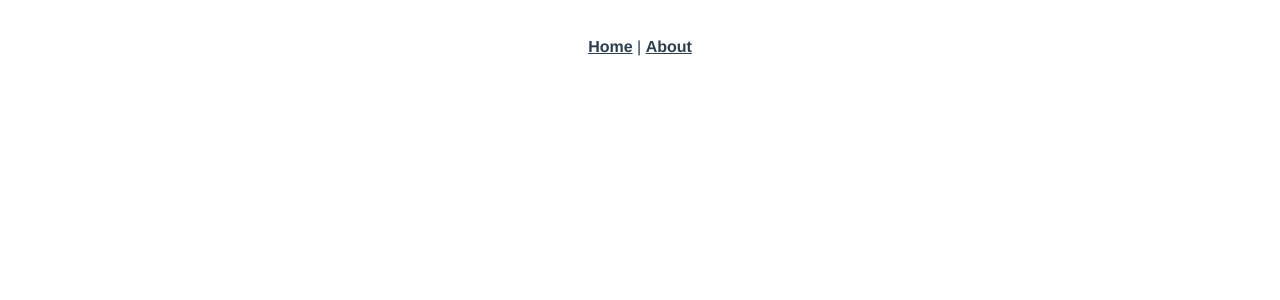
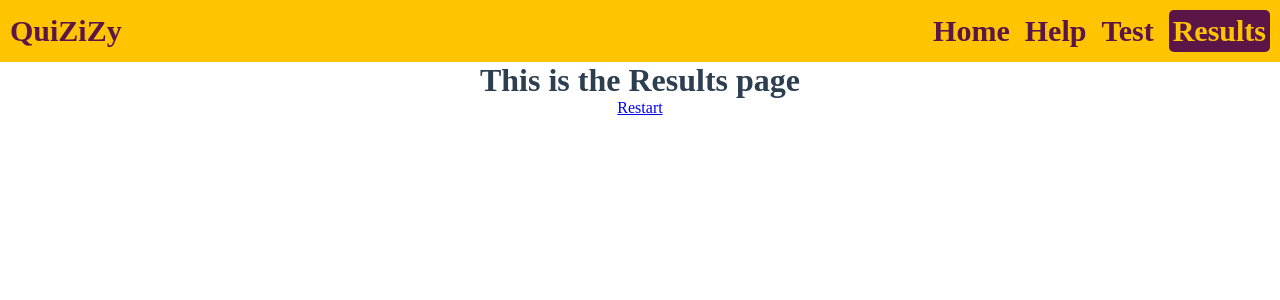
Before and after one commit to saadMeddiche/Quizizy, a Vue app: page /results in a window 1280 px wide. Before the commit this address had no page. Shown: the top 300 px of the page. Built offline with nearby package versions, Linux system fonts and the light colour scheme.

Commit message:
Stepper Component

```diff
--- a/package.json
+++ b/package.json
@@ -14,6 +14,10 @@
   "devDependencies": {
     "@vue/cli-plugin-babel": "~5.0.0",
     "@vue/cli-plugin-router": "~5.0.0",
-    "@vue/cli-service": "~5.0.0"
+    "@vue/cli-service": "~5.0.0",
+    "css-loader": "^6.7.3",
+    "node-sass": "^8.0.0",
+    "sass": "^1.58.3",
+    "sass-loader": "^13.2.0"
   }
 }
--- a/src/App.vue
+++ b/src/App.vue
@@ -1,12 +1,24 @@
 <template>
-  <nav>
-    <router-link to="/">Home</router-link> |
-    <router-link to="/about">About</router-link>
-  </nav>
+  <navbar/>
   <router-view/>
 </template>
 
+<script>
+import navbar from './components/navbar.vue'
+export default{
+
+  components:{
+    navbar
+  }
+}
+</script>
+
 <style>
+*{
+  font-family:cursive;
+  margin: 0;
+}
+
 #app {
   font-family: Avenir, Helvetica, Arial, sans-serif;
   -webkit-font-smoothing: antialiased;
@@ -15,16 +27,5 @@
   color: #2c3e50;
 }
 
-nav {
-  padding: 30px;
-}
 
-nav a {
-  font-weight: bold;
-  color: #2c3e50;
-}
-
-nav a.router-link-exact-active {
-  color: #42b983;
-}
 </style>
--- a/src/components/HelloWorld.vue
+++ /dev/null
@@ -1,58 +0,0 @@
-<template>
-  <div class="hello">
-    <h1>{{ msg }}</h1>
-    <p>
-      For a guide and recipes on how to configure / customize this project,<br>
-      check out the
-      <a href="https://cli.vuejs.org" target="_blank" rel="noopener">vue-cli documentation</a>.
-    </p>
-    <h3>Installed CLI Plugins</h3>
-    <ul>
-      <li><a href="https://github.com/vuejs/vue-cli/tree/dev/packages/%40vue/cli-plugin-babel" target="_blank" rel="noopener">babel</a></li>
-      <li><a href="https://github.com/vuejs/vue-cli/tree/dev/packages/%40vue/cli-plugin-router" target="_blank" rel="noopener">router</a></li>
-    </ul>
-    <h3>Essential Links</h3>
-    <ul>
-      <li><a href="https://vuejs.org" target="_blank" rel="noopener">Core Docs</a></li>
-      <li><a href="https://forum.vuejs.org" target="_blank" rel="noopener">Forum</a></li>
-      <li><a href="https://chat.vuejs.org" target="_blank" rel="noopener">Community Chat</a></li>
-      <li><a href="https://twitter.com/vuejs" target="_blank" rel="noopener">Twitter</a></li>
-      <li><a href="https://news.vuejs.org" target="_blank" rel="noopener">News</a></li>
-    </ul>
-    <h3>Ecosystem</h3>
-    <ul>
-      <li><a href="https://router.vuejs.org" target="_blank" rel="noopener">vue-router</a></li>
-      <li><a href="https://vuex.vuejs.org" target="_blank" rel="noopener">vuex</a></li>
-      <li><a href="https://github.com/vuejs/vue-devtools#vue-devtools" target="_blank" rel="noopener">vue-devtools</a></li>
-      <li><a href="https://vue-loader.vuejs.org" target="_blank" rel="noopener">vue-loader</a></li>
-      <li><a href="https://github.com/vuejs/awesome-vue" target="_blank" rel="noopener">awesome-vue</a></li>
-    </ul>
-  </div>
-</template>
-
-<script>
-export default {
-  name: 'HelloWorld',
-  props: {
-    msg: String
-  }
-}
-</script>
-
-<!-- Add "scoped" attribute to limit CSS to this component only -->
-<style scoped>
-h3 {
-  margin: 40px 0 0;
-}
-ul {
-  list-style-type: none;
-  padding: 0;
-}
-li {
-  display: inline-block;
-  margin: 0 10px;
-}
-a {
-  color: #42b983;
-}
-</style>
--- /dev/null
+++ b/src/components/navbar.vue
@@ -0,0 +1,99 @@
+<template>
+
+  <div class="nav">
+
+    <div class="logo">
+      <p>QuiZiZy</p>
+    </div>
+
+    <div class="links">
+      <a v-for="Link in Links" :key="Link" :class="{active:Link.isActive}">
+        {{ Link.name }}
+      </a>
+    </div>
+
+  </div>
+
+</template>
+
+<script>
+export default {
+  data(){
+    return {
+      Links:{
+      'HomeView' : {name:'Home',isActive:false},
+      'InformationView':{name:'Help',isActive:false},
+      'QuestionsView':{name:'Test',isActive:false},
+      'ResultsView':{name:'Results',isActive:false}
+      }
+    }
+  }
+  ,
+  methods:{
+    stepper(Id){
+      Object.values(this.Links).forEach(this.Desactivate);
+      this.Links[Id].isActive = true
+    }
+    ,
+    Desactivate(obj){
+      obj.isActive = false
+    }
+  }
+  ,
+  watch:{
+    $route(){
+      this.stepper(this.$route.name)
+    }
+  }
+}
+</script>
+
+<style>
+.nav {
+  display: flex;
+  justify-content: space-between;
+  background: #ffc400;
+  padding: 10px;
+
+  height: fit-content;
+}
+
+.logo{
+  font-size: 30px;
+  color:#5b1647;
+
+  display: flex;
+  align-items: center;
+}
+
+.logo p{
+  margin: 0;
+  font-weight: bold;
+}
+
+.links{
+  display: flex;
+  align-items: center;
+
+  gap: 15px;
+
+  font-size: 30px;
+  font-weight: bold;
+
+  height: fit-content;
+
+
+}
+
+.nav a{
+text-decoration: none;
+color:#5b1647;
+}
+
+.nav a.active {
+  color: #ffc400;
+  background-color:#5b1647 ;
+  padding: 4px;
+  border-radius:5px ;
+}
+</style>
--- a/src/router/index.js
+++ b/src/router/index.js
@@ -1,20 +1,34 @@
 import { createRouter, createWebHistory } from 'vue-router'
 import HomeView from '../views/HomeView.vue'
+import InformationView from '../views/InformationView.vue'
+import QuestionsView from '../views/QuestionsView.vue'
+import ResultsView from '../views/ResultsView.vue'
 
 const routes = [
   {
     path: '/',
-    name: 'home',
+    name: 'HomeView',
     component: HomeView
+  }
+  ,
+  {
+    path: '/informations',
+    name: 'InformationView',
+    component: InformationView
+  }
+  ,
+  {
+    path: '/questions',
+    name: 'QuestionsView',
+    component: QuestionsView
+  }
+  ,
+  {
+    path: '/results',
+    name: 'ResultsView',
+    component: ResultsView
   },
-  {
-    path: '/about',
-    name: 'about',
-    // route level code-splitting
-    // this generates a separate chunk (about.[hash].js) for this route
-    // which is lazy-loaded when the route is visited.
-    component: () => import(/* webpackChunkName: "about" */ '../views/AboutView.vue')
-  }
+
 ]
 
 const router = createRouter({
--- a/src/views/AboutView.vue
+++ /dev/null
@@ -1,5 +0,0 @@
-<template>
-  <div class="about">
-    <h1>This is an about page</h1>
-  </div>
-</template>
--- a/src/views/HomeView.vue
+++ b/src/views/HomeView.vue
@@ -1,18 +1,16 @@
 <template>
   <div class="home">
-    <img alt="Vue logo" src="../assets/logo.png">
-    <HelloWorld msg="Welcome to Your Vue.js App"/>
+    <h1>This is the Home page</h1>
+    <router-link :to="{name : 'InformationView'}">Start</router-link>
   </div>
 </template>
 
 <script>
 // @ is an alias to /src
-import HelloWorld from '@/components/HelloWorld.vue'
 
 export default {
   name: 'HomeView',
   components: {
-    HelloWorld
   }
 }
 </script>
--- /dev/null
+++ b/src/views/InformationView.vue
@@ -0,0 +1,17 @@
+<template>
+  <div class="informations">
+    <h1>This is the Help page</h1>
+    <router-link :to="{name : 'QuestionsView'}">Go</router-link>
+
+  </div>
+</template>
+
+<script>
+export default {
+
+}
+</script>
+
+<style>
+
+</style>
--- /dev/null
+++ b/src/views/QuestionsView.vue
@@ -0,0 +1,16 @@
+<template>
+  <div class="questions">
+    <h1>This is the Test page</h1>
+    <router-link :to="{name : 'ResultsView'}">Next</router-link>
+  </div>
+</template>
+
+<script>
+export default {
+
+}
+</script>
+
+<style>
+
+</style>
--- /dev/null
+++ b/src/views/ResultsView.vue
@@ -0,0 +1,17 @@
+<template>
+  <div class="results">
+    <h1>This is the Results page</h1>
+    <router-link :to="{name : 'HomeView'}">Restart</router-link>
+
+  </div>
+</template>
+
+<script>
+export default {
+
+}
+</script>
+
+<style>
+
+</style>
```
Also changed, not shown: vue.config.js (line endings or trailing spaces), 1 other file (tests, documents, lock files or other folders).
